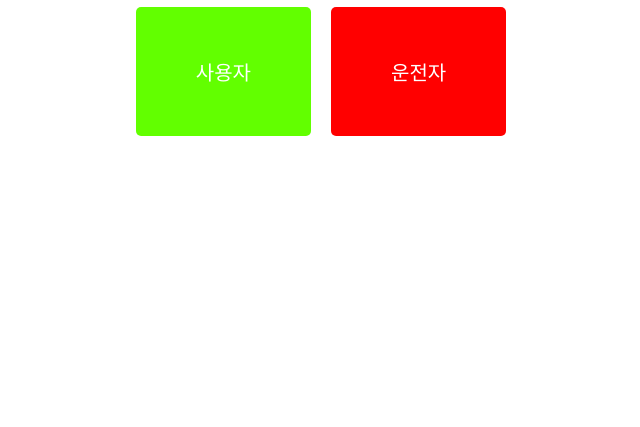
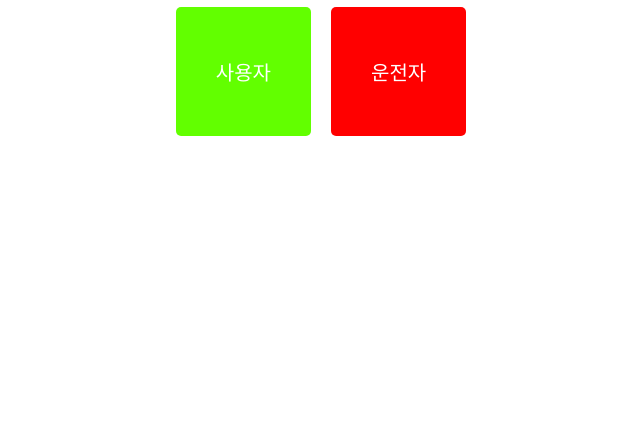
Before and after one commit to mincho27/bus, a plain HTML site: page bus2/main.html in a window 1280 px wide. Shown: the part 373-800 px from the top of the page, without its empty margins (319-959 px from the left). Drawn offline with Linux system fonts and the light colour scheme.

Commit message:
Update main.html

```diff
--- a/bus2/main.html
+++ b/bus2/main.html
@@ -25,7 +25,7 @@
         }
         .button1
         {
-            padding: 50px 60px;
+            padding: 50px 40px;
             font-size: 20px;
             cursor: pointer;
             border: none;
@@ -41,7 +41,7 @@
 
         .button2
         {
-            padding: 50px 60px;
+            padding: 50px 40px;
             font-size: 20px;
             cursor: pointer;
             border: none;
```
